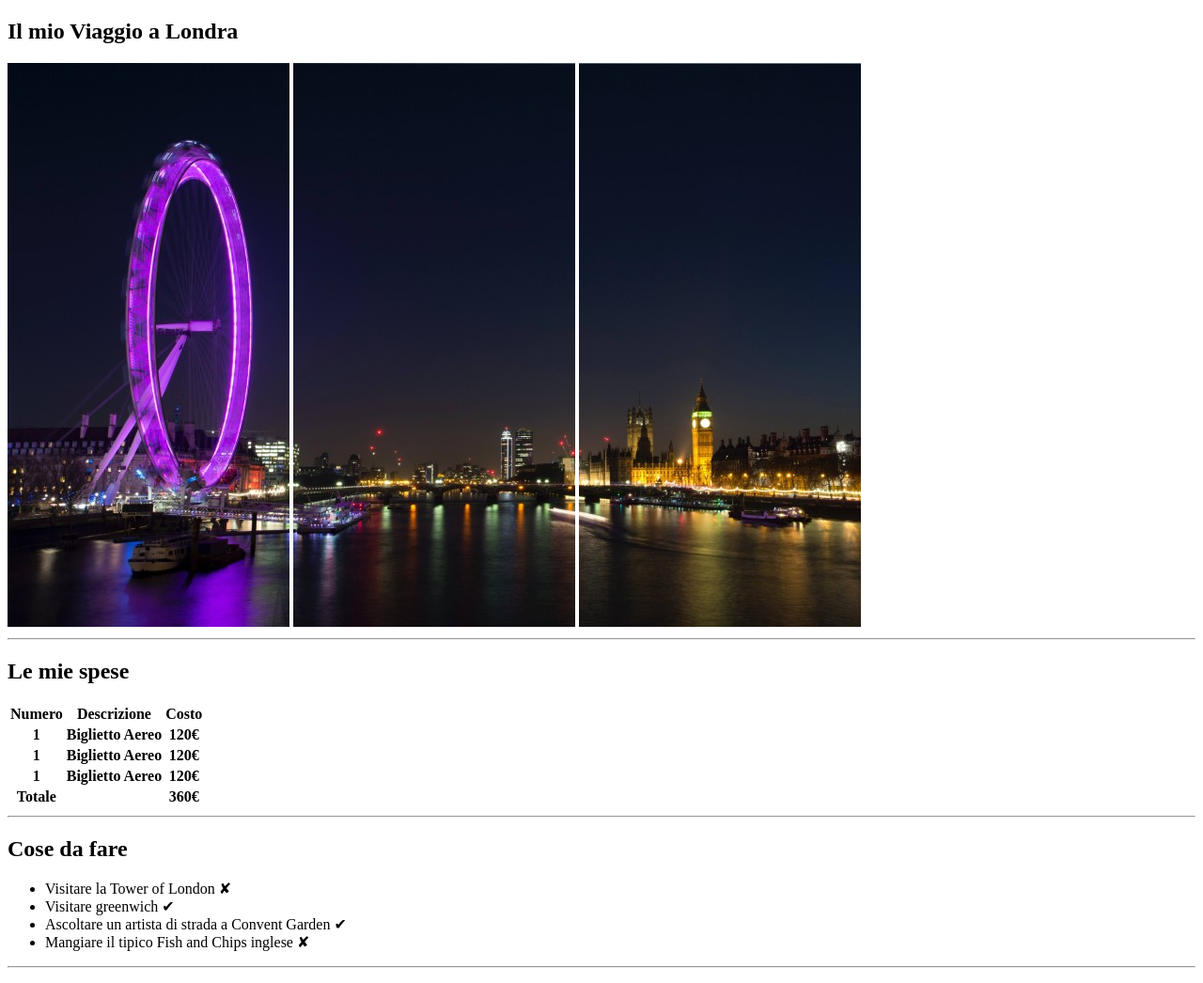
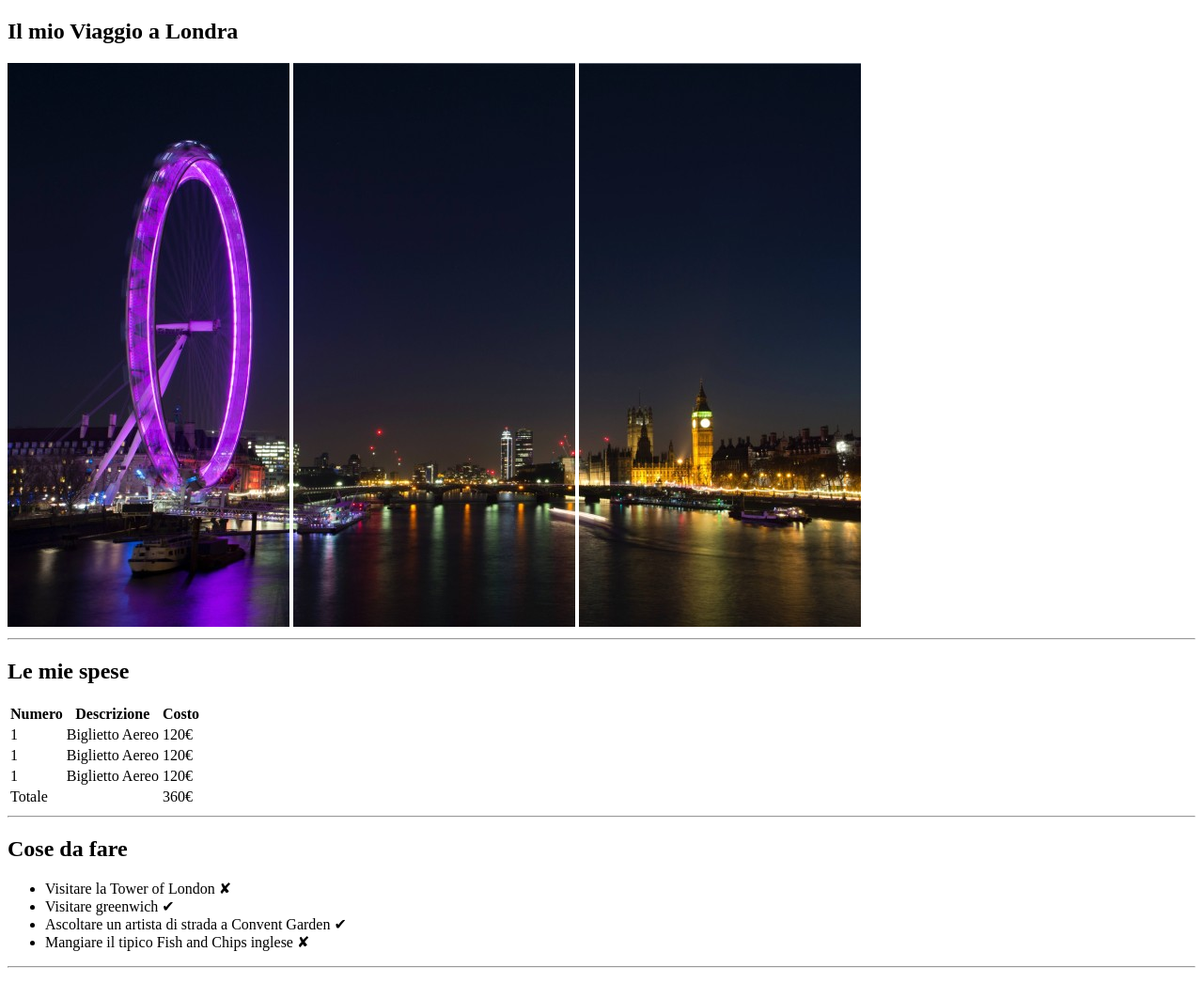
Before and after one commit to ArmandoMarino/html-london-trip, a plain HTML site: page index.html in a window 1280 px wide. Shown: the whole page at 94% size. Drawn offline with Linux system fonts and the light colour scheme.

Commit message:
table fixed

```diff
--- a/index.html
+++ b/index.html
@@ -34,26 +34,26 @@
                 </thead>
                 <tbody>
                     <tr>
-                        <th>1</th>
-                        <th>Biglietto Aereo</th>
-                        <th>120€</th>
+                        <td>1</td>
+                        <td>Biglietto Aereo</td>
+                        <td>120€</td>
                     </tr>
                     <tr>
-                        <th>1</th>
-                        <th>Biglietto Aereo</th>
-                        <th>120€</th>
+                        <td>1</td>
+                        <td>Biglietto Aereo</td>
+                        <td>120€</td>
                     </tr>
                     <tr>
-                        <th>1</th>
-                        <th>Biglietto Aereo</th>
-                        <th>120€</th>
+                        <td>1</td>
+                        <td>Biglietto Aereo</td>
+                        <td>120€</td>
                     </tr>
                 </tbody>
                 <tfoot>
                     <tr>
-                        <th>Totale</th>
-                        <th></th>
-                        <th>360€</th>
+                        <td>Totale</td>
+                        <td></td>
+                        <td>360€</td>
                     </tr>
                 </tfoot>
             </table>
@@ -73,6 +73,12 @@
 
         <hr>
 
+        <section>
+            <ol>
+
+            </ol>
+        </section>
+
     </main>
 
 </body>
```
